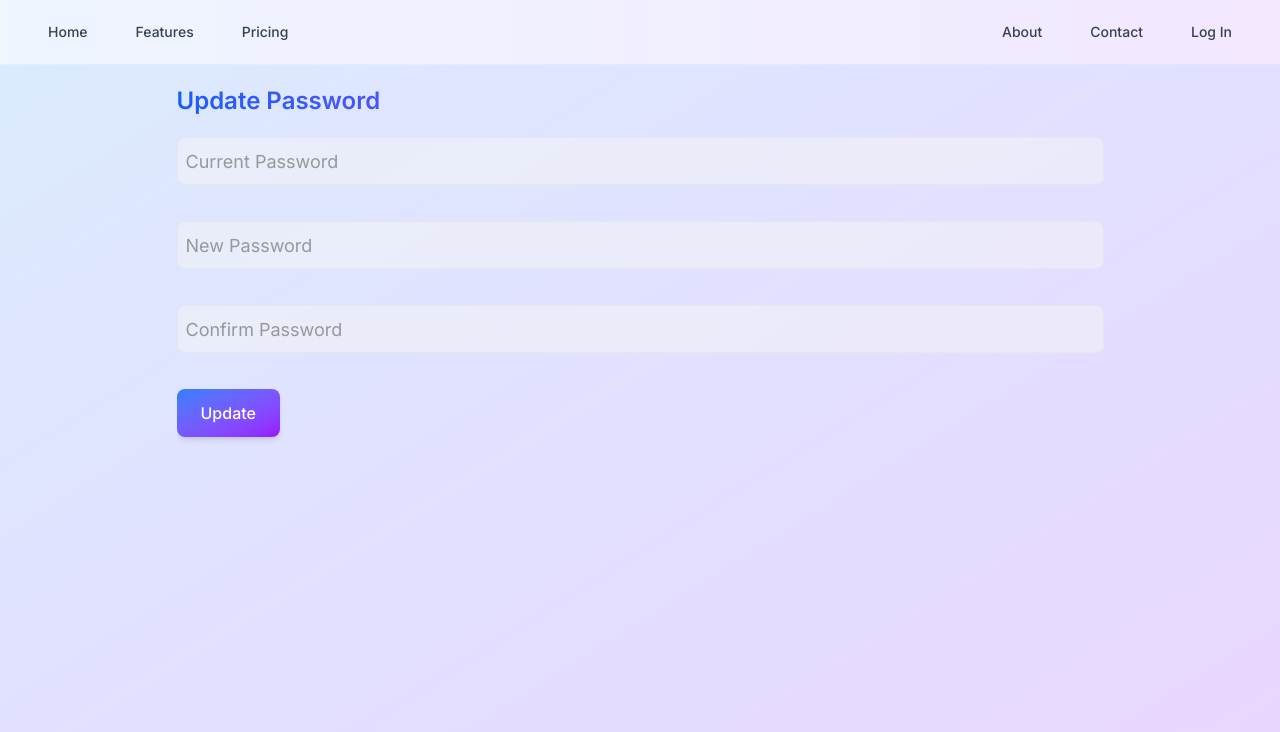
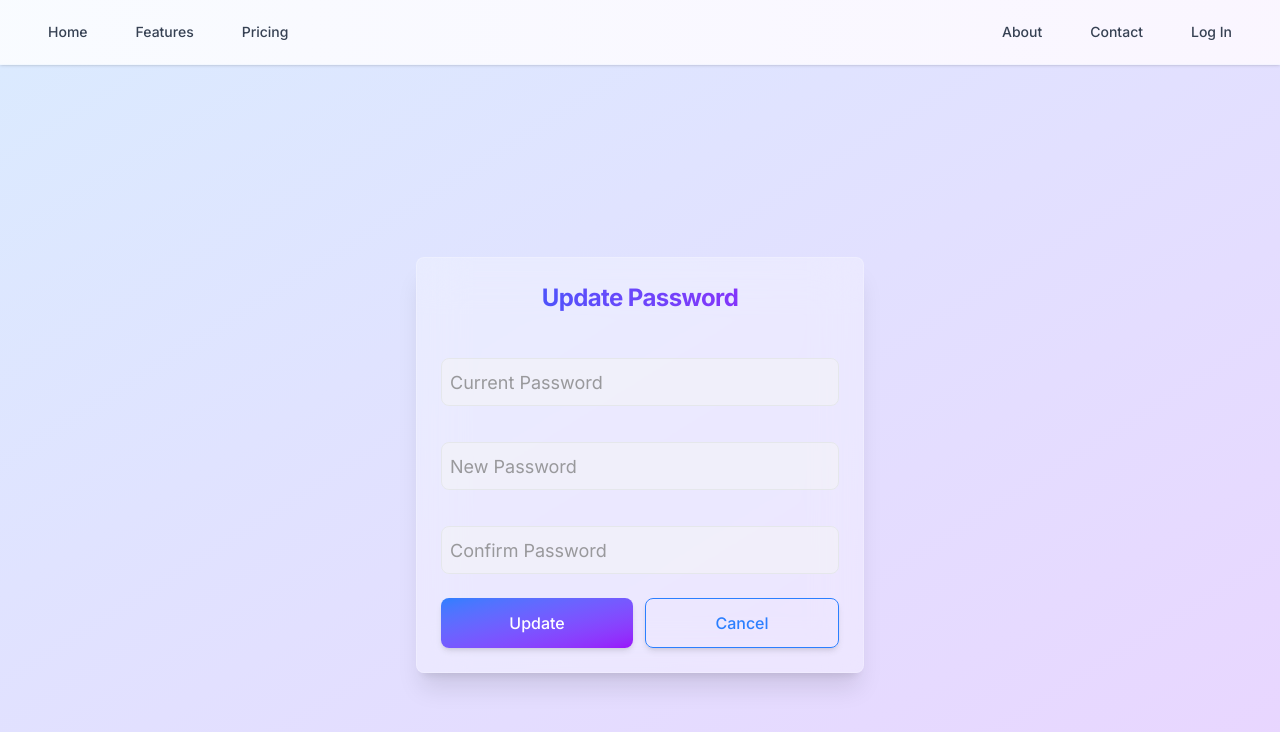
Before and after one commit to xyvora/SCANUE-V, a Next.js app in the folder frontend/: page /account/update-password in a window 1280 px wide. Shown: the top 732 px of the page. Built offline with nearby package versions, Linux system fonts and the light colour scheme; no server answers.

Commit message:
Refactor UI components with enhanced styling and improved user experience

```diff
--- a/frontend/src/components/ChatContainer.tsx
+++ b/frontend/src/components/ChatContainer.tsx
@@ -21,6 +21,7 @@ export function ChatContainer({ messages, onDelete, className }: ChatContainerPr
         "flex flex-col overflow-hidden",
         "px-4 sm:px-6 lg:px-8",
         "mx-auto max-w-4xl",
+        "backdrop-blur-sm bg-white/10 dark:bg-gray-900/10",
         className,
       )}
     >
@@ -31,8 +32,9 @@ export function ChatContainer({ messages, onDelete, className }: ChatContainerPr
           "overflow-y-auto overflow-x-hidden",
           "overscroll-none scroll-smooth",
           "py-4 sm:py-6 lg:py-8",
-          "scrollbar-thin scrollbar-thumb-gray-300 dark:scrollbar-thumb-gray-700",
+          "scrollbar-thin scrollbar-thumb-gray-300/60 dark:scrollbar-thumb-gray-700/60",
           "scrollbar-track-transparent scrollbar-thumb-rounded-full",
+          "transition-all duration-200",
         )}
       >
         <ul className="flex flex-col space-y-2">
--- a/frontend/src/components/LoginForm.tsx
+++ b/frontend/src/components/LoginForm.tsx
@@ -56,7 +56,7 @@ export default function LoginForm() {
   };
 
   return (
-    <Card className="w-full max-w-md mx-auto bg-white/90 backdrop-blur-sm dark:bg-gray-900/90">
+    <Card className="w-full max-w-md mx-auto bg-white/30 backdrop-blur-xl border border-white/20 shadow-xl dark:bg-gray-900/30 dark:border-white/10">
       <CardHeader>
         <CardTitle className="text-2xl font-bold text-center gradient-text">
           Welcome Back
--- a/frontend/src/components/Navbar.tsx
+++ b/frontend/src/components/Navbar.tsx
@@ -13,8 +13,8 @@ const NavLink = ({ href, children }: { href: string; children: React.ReactNode }
       className={`
         px-4 py-2 rounded-md text-sm font-medium transition-all duration-300
         ${isActive
-          ? "bg-gradient-to-r from-blue-600 to-purple-600 text-white shadow-lg"
-          : "text-gray-700 dark:text-gray-200 hover:bg-gradient-to-r from-blue-500/20 to-purple-500/20 hover:text-blue-600 dark:hover:text-blue-400"
+          ? "bg-gradient-to-r from-blue-600/70 to-purple-600/70 text-white shadow-lg backdrop-blur-md border border-white/10"
+          : "text-gray-700 dark:text-gray-200 hover:bg-gradient-to-r from-blue-500/20 to-purple-500/20 hover:text-blue-600 dark:hover:text-blue-400 hover:backdrop-blur-md"
         }
       `}
     >
@@ -24,7 +24,6 @@ const NavLink = ({ href, children }: { href: string; children: React.ReactNode }
 };
 
 export default function Navbar() {
-  const pathName = usePathname();
   const [isLoggedIn, setIsLoggedIn] = useState<boolean | null>(null);
 
   useEffect(() => {
@@ -40,10 +39,10 @@ export default function Navbar() {
     };
 
     checkAuth();
-  }, [pathName]);
+  }, []);
 
   return (
-    <nav className="bg-gradient-to-r from-blue-50 to-purple-100 dark:from-blue-900/50 dark:to-purple-900/50 backdrop-blur-md border-b border-blue-200/30 dark:border-blue-900/30">
+    <nav className="bg-gradient-to-r from-blue-50/40 to-purple-100/40 dark:from-blue-900/20 dark:to-purple-900/20 backdrop-blur-xl border-b border-blue-200/10 dark:border-blue-900/10 shadow-sm">
       <div className="max-w-7xl mx-auto px-4 sm:px-6 lg:px-8">
         <div className="flex items-center justify-between h-16">
           <div className="flex items-center space-x-4">
@@ -60,7 +59,7 @@ export default function Navbar() {
                 <form action="/api/logout" method="POST">
                   <button
                     type="submit"
-                    className="px-4 py-2 rounded-md text-sm font-medium text-red-600 hover:bg-red-50 dark:text-red-400 dark:hover:bg-red-900/20 transition-all duration-300"
+                    className="px-4 py-2 rounded-md text-sm font-medium text-red-600 hover:bg-red-50/30 dark:text-red-400 dark:hover:bg-red-900/10 transition-all duration-300 backdrop-blur-sm hover:backdrop-blur-md border border-transparent hover:border-red-200/20 dark:hover:border-red-800/20"
                   >
                     Log Out
                   </button>
--- a/frontend/src/components/UpdatePasswordForm.tsx
+++ b/frontend/src/components/UpdatePasswordForm.tsx
@@ -1,15 +1,22 @@
 "use client";
-
-import { FormEvent, useEffect, useState } from "react";
+import { Card, CardContent, CardHeader, CardTitle } from "@/components/ui/card";
+import { useEffect, useState } from "react";
 import ErrorMessage from "@/components/ErrorMessage";
 import Form from "next/form";
+import type { FormEvent } from "react";
 import { GradientButton } from "@/components/ui/gradient-button";
+
 import type { UpdatePassword as IUpdatePassword } from "@/app/interfaces/users";
+import { LoadingSpinner } from "@/components/LoadingSpinner";
+
 import { cn } from "@/utils/ui";
+import { useRouter } from "next/navigation";
 
 export default function UpdatePasswordForm() {
+  const router = useRouter();
   const [result, setResult] = useState<string>("");
   const [error, setError] = useState<string | null>(null);
+  const [isLoading, setIsLoading] = useState<boolean>(false);
 
   useEffect(() => setResult(""), []);
   useEffect(() => {
@@ -22,31 +29,48 @@ export default function UpdatePasswordForm() {
     }
   }, [error]);
 
+  useEffect(() => {
+    if (result) {
+      // Redirect to account page after successful update
+      const timer = setTimeout(() => {
+        router.push("/account");
+      }, 3000);
+
+      return () => clearTimeout(timer);
+    }
+  }, [result, router]);
+
   const handleSubmit = async (e: FormEvent<HTMLFormElement>) => {
     e.preventDefault();
+    setIsLoading(true);
+    setError(null);
 
     const formData = new FormData(e.currentTarget);
 
     const currentPassword = formData.get("currentPassword") as string | null;
     if (currentPassword === null) {
       setError("Current password is required");
+      setIsLoading(false);
       return;
     }
 
     const newPassword = formData.get("newPassword") as string | null;
     if (newPassword === null) {
       setError("New password is required");
+      setIsLoading(false);
       return;
     }
 
     const confirmPassword = formData.get("confirmPassword") as string | null;
     if (confirmPassword === null) {
       setError("Confirm password is required");
+      setIsLoading(false);
       return;
     }
 
     if (newPassword !== confirmPassword) {
       setError("Passwords don't match");
+      setIsLoading(false);
       return;
     }
 
@@ -67,29 +91,46 @@ export default function UpdatePasswordForm() {
       if (!response.ok) {
         const errorText = await response.text();
         setError(`Update failed: ${ errorText }`);
+        setIsLoading(false);
         return;
       }
 
       const responseJson = await response.json();
       setResult(responseJson.message);
-    } catch {
+      setIsLoading(false);
+    } catch (_) {
       setError("Error updating password");
+      setIsLoading(false);
       return;
     }
   };
 
   return (
-    <div
-      className="flex flex-col h-screen overflow-hidden text-gray-800 transition-colors duration-300 bg-linear-to-br from-blue-100 to-purple-200 dark:from-blue-900 dark:to-purple-900 dark:text-gray-100 items-center "
-    >
-      <main className="flex-1 overflow-y-auto mt-5">
-        <h2 className="text-lg font-semibold xs:text-xl gradient-text sm:text-2xl">Update Password</h2>
+    <div className="flex items-center justify-center min-h-screen bg-linear-to-br from-blue-100 to-purple-200 dark:from-blue-900 dark:to-purple-900">
+      <Card className="w-full max-w-md mx-auto bg-white/30 backdrop-blur-xl border border-white/20 shadow-xl dark:bg-gray-900/30 dark:border-white/10 transition-all duration-300 ease-in-out">
+        <CardHeader>
+          <CardTitle className="text-2xl font-bold text-center gradient-text">
+            Update Password
+          </CardTitle>
+        </CardHeader>
+        <CardContent>
+          {result ? (
+            <div className="flex flex-col items-center justify-center space-y-4 py-6 text-center">
+              <div className="text-green-600 dark:text-green-400 font-medium text-lg animate-fade-in">
+                {result}
+              </div>
+              <div className="text-gray-500 dark:text-gray-400 text-sm">
+                Redirecting to account page...
+              </div>
+            </div>
+          ) : (
             <Form onSubmit={handleSubmit} action="/api/account/update-password" className="space-y-4">
               <input
                 type="password"
-            placeholder={"Current Password"}
+                placeholder="Current Password"
                 name="currentPassword"
-            aria-label={"current password"}
+                aria-label="current password"
+                disabled={isLoading}
                 className={cn(
                   "w-full rounded-lg p-2 pr-10",
                   "border bg-muted/50 focus:border-primary",
@@ -98,13 +139,16 @@ export default function UpdatePasswordForm() {
                   "text-base sm:text-lg",
                   "h-10 sm:h-12",
                   "mt-5",
+                  "transition-all duration-200",
+                  isLoading && "opacity-70",
                 )}
               />
               <input
                 type="password"
-            placeholder={"New Password"}
+                placeholder="New Password"
                 name="newPassword"
-            aria-label={"New Password"}
+                aria-label="New Password"
+                disabled={isLoading}
                 className={cn(
                   "w-full rounded-lg p-2 pr-10",
                   "border bg-muted/50 focus:border-primary",
@@ -113,13 +157,16 @@ export default function UpdatePasswordForm() {
                   "text-base sm:text-lg",
                   "h-10 sm:h-12",
                   "mt-5",
+                  "transition-all duration-200",
+                  isLoading && "opacity-70",
                 )}
               />
               <input
                 type="password"
-            placeholder={"Confirm Password"}
+                placeholder="Confirm Password"
                 name="confirmPassword"
-            aria-label={"Confirm Password"}
+                aria-label="Confirm Password"
+                disabled={isLoading}
                 className={cn(
                   "w-full rounded-lg p-2 pr-10",
                   "border bg-muted/50 focus:border-primary",
@@ -128,16 +175,43 @@ export default function UpdatePasswordForm() {
                   "text-base sm:text-lg",
                   "h-10 sm:h-12",
                   "mt-5",
+                  "transition-all duration-200",
+                  isLoading && "opacity-70",
                 )}
               />
-          <GradientButton className="flex items-center justify-center mt-5">
-            Update
+              <div className="flex gap-3 pt-2">
+                <GradientButton
+                  className="flex-1 relative"
+                  disabled={isLoading}
+                >
+                  {isLoading ? (
+                    <span className="flex items-center justify-center">
+                      <LoadingSpinner />
+                      <span className="ml-2">Updating...</span>
+                    </span>
+                  ) : (
+                    "Update"
+                  )}
                 </GradientButton>
+                <GradientButton
+                  className="flex-1"
+                  variant="outline"
+                  onClick={() => router.back()}
+                  type="button"
+                  disabled={isLoading}
+                >
+                  Cancel
+                </GradientButton>
+              </div>
+              {error && (
+                <div className="animate-fade-in">
                   <ErrorMessage error={error} />
+                </div>
+              )}
             </Form>
-
-        { result && <div className="text-center mt-5">{result}</div> }
-      </main>
+          )}
+        </CardContent>
+      </Card>
     </div>
   );
 };
```
Also changed, not shown: frontend/src/components/AccountInfo.tsx (+49 -24 lines), frontend/src/components/BotAvatar.tsx (+15 -20 lines), frontend/src/components/ChatInterfaceClient.tsx (+19 -11 lines), frontend/src/components/ChatMessage.tsx (+7 -8 lines), frontend/src/components/MessageActions.tsx (+6 -3 lines). Lines whose indentation alone changed are shown as unchanged.
